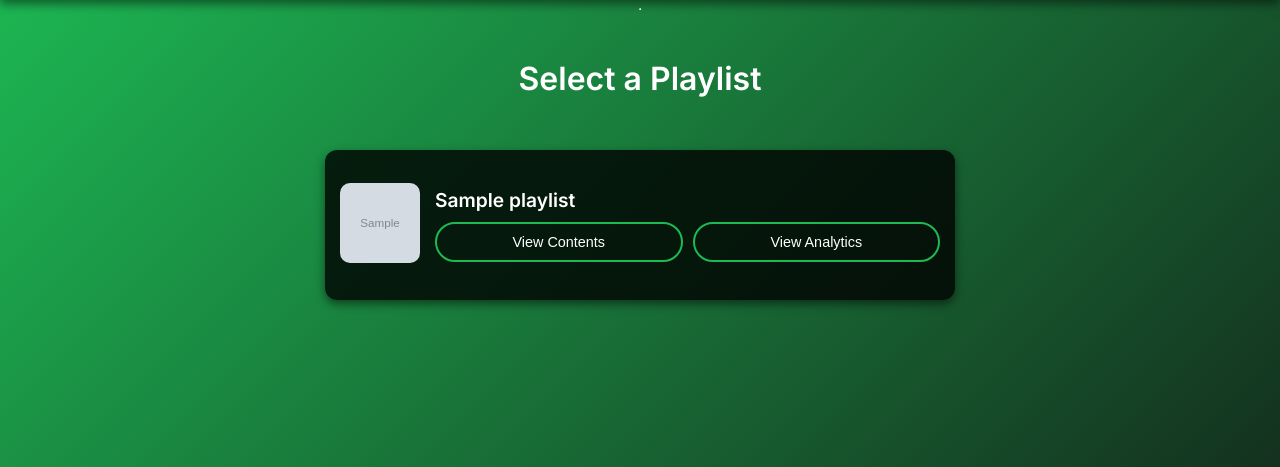
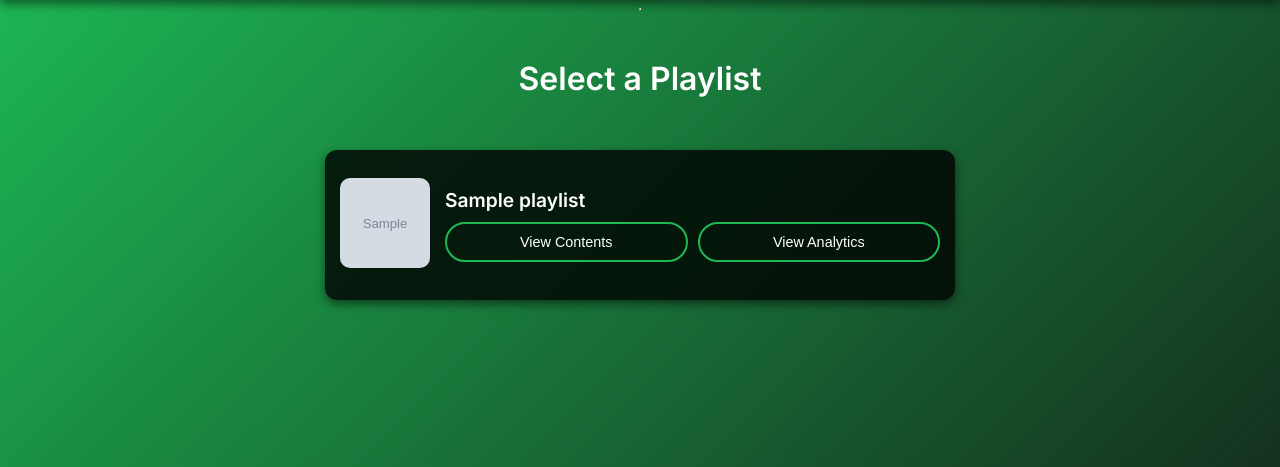
Before and after one commit to williamjones0471/TuneTrack, a Django app: template musicapp/templates/musicapp/select_playlist.html in a window 1280 px wide. Shown: the part 50-517 px from the top of the page. Run offline with Django 5.2, Linux system fonts and the light colour scheme; the template is opened without the code that fills it: most values are stand-ins (such as "Sample title", 1, 10 or a date in 2020); grey boxes marked "Sample" are stand-in pictures.

Commit message:
Update image sizing

```diff
--- a/musicapp/templates/musicapp/select_playlist.html
+++ b/musicapp/templates/musicapp/select_playlist.html
@@ -104,9 +104,12 @@
 
             /* Playlist Artwork */
             .playlist-art img {
-                width: 80px;
-                height: 80px;
+                width: 90px;
+                height: 90px;
+                max-width: 90px;
+                max-height: 90px;
                 border-radius: 10px;
+                overflow: hidden;
                 object-fit: cover;
             }
 
@@ -192,7 +195,7 @@
                     <div class="playlist-list">
                         <div class="playlist-card">
                             <div class="playlist-art">
-                                <img src="{{ playlist.image_url }}" alt="Playlist Image" />
+                                <img src="{{ playlist.image_url }}" alt="Playlist Img" />
                             </div>
                             <div class="playlist-info">
                                 <h3>{{ playlist.name }}</h3>
```
